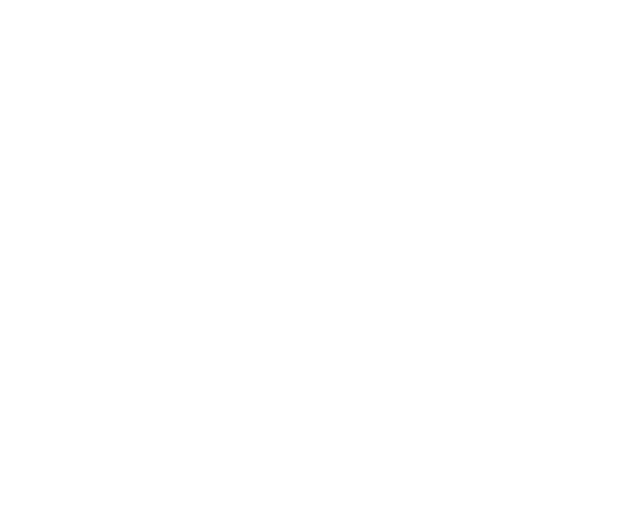
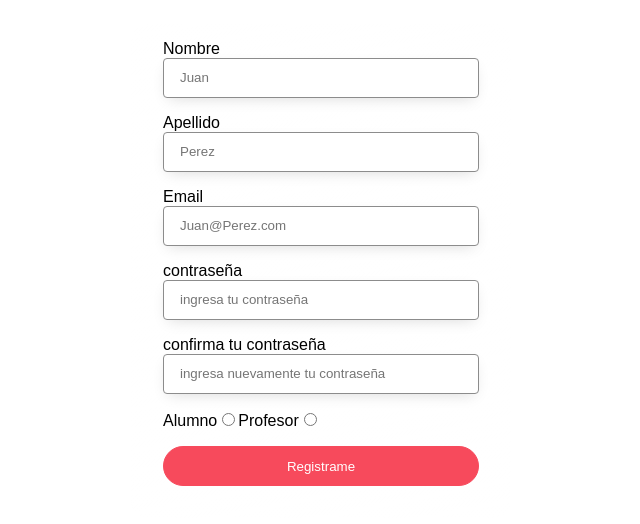
Before and after one commit to dbriceno10/sh_learning-app, a React (Create React App) app in the folder frontend/: page /login in a window 1280 px wide. Before the commit this address had no page. Shown: the top 524 px of the page, without its empty margins (319-959 px from the left). Built offline with nearby package versions, Linux system fonts and the light colour scheme.

Commit message:
formulario de registracion

```diff
--- a/frontend/package.json
+++ b/frontend/package.json
@@ -8,8 +8,10 @@
     "@testing-library/react": "^12.1.2",
     "@testing-library/user-event": "^13.5.0",
     "axios": "^0.25.0",
+    "formik": "^2.2.9",
     "react": "^17.0.2",
     "react-dom": "^17.0.2",
+    "react-google-login": "^5.2.2",
     "react-redux": "^7.2.6",
     "react-router-dom": "^6.2.1",
     "react-scripts": "5.0.0",
--- a/frontend/src/App.js
+++ b/frontend/src/App.js
@@ -1,7 +1,7 @@
 import './App.css';
 import {Routes, Route} from 'react-router-dom';
 import Landing from './Components/Landing';
-
+import FormRegister from './Components/Register';
 
 
 function App() {
@@ -15,6 +15,8 @@ function App() {
   return (
     <Routes>
        <Route exact path = '/' element = {<Landing/>}/>
+       <Route exact path = '/login' element = {<FormRegister/>}/>
+
     </Routes>
   )
 }
--- /dev/null
+++ b/frontend/src/Components/Register.css
@@ -0,0 +1,63 @@
+:root {
+  --primary: #F74A5C;
+  --black: #3E3E3E;
+  --gray: #8C8C8C;
+  --white: #FFFFFF;
+  --blue: #4285EB;
+}
+
+.contenedor{
+    display: flex;
+    flex-direction: column;
+    align-items: center;
+    justify-content: center;
+}
+
+input[type="text"],
+input[type="email"],
+input[type="password"] {
+  width: 100%;
+  height: 40px;
+  line-height: 40px;
+  border: 1px solid var(--gray);
+  border-radius: 0.25rem;
+  padding: 0 1rem;
+  margin-bottom: 1rem;
+  box-shadow: 0px 5px 15px -5px rgb(0 0 0 / 15%);
+  transition: all .2s ease-in-out;
+  outline: none;
+}
+
+.btn {
+  height: 40px;
+  width: 100%;
+  border: 1px solid var(--gray);
+  color: var(--black);
+  margin: 1rem 0;
+  padding: 0 1rem;
+  border-radius: 20px;
+  transition: all .2s ease-in-out;
+  display: flex;
+  align-items: center;
+  justify-content: center;
+}
+
+.btn.btn-primary{
+  background: var(--primary);
+  color: var(--white);
+  border-color: var(--primary);
+}
+.login-wrapper {
+  margin: 1rem 0;
+  padding: 1rem 2rem;
+  background: linear-gradient(130deg, rgb(255 255 255 / 75%), transparent);
+  border-radius: 1rem;
+  backdrop-filter: blur(12px);
+  max-width: 380px;
+}
+.error{
+  color: var( --blue);
+  border-color: var(--primary);
+
+
+}
--- /dev/null
+++ b/frontend/src/Components/Register.js
@@ -0,0 +1,147 @@
+import React  from 'react';
+import {Formik} from 'formik'
+import './Register.css'
+
+
+const FormRegister = ()=>{
+
+    return(
+    <>
+    <div className='contenedor'>
+        <Formik
+        initialValues={{
+            name:"",
+            lastname:"",
+            email:"",
+            password:"",
+            passwordconfirmado:""
+        }}
+        validate={(valores)=>{
+            let errores={}
+            if(!valores.name){
+                errores.name="ingrese un nombre"
+            }else if(! /^[a-zA-ZÀ-ÿ\s]{1,40}$/.test(valores.name)){
+                errores.name="el nombre solo puede contener espacios y letras"
+            }
+            if(!valores.lastname){
+                errores.lastname="ingrese un apellido"
+            }else if(! /^[a-zA-ZÀ-ÿ\s]{1,40}$/.test(valores.lastname)){
+                errores.lastname="el nombre solo puede contener espacios y letras"
+            }
+            if(valores.passwordconfirmado!== valores.password){
+                errores.passwordconfirmado="la contraseña no coincide con la ingresada anteriormente"
+            }
+            if(!valores.password){
+                errores.password="ingrese una contraseña"
+            }
+            return errores;
+        }}
+
+        onSubmit={(valores,{resetForm}) =>{
+            resetForm();
+            alert("felicitaciones haz sido registrado ")
+
+            //enviar datos
+            console.log(valores)//estan todos los datos en un objeto
+        }}
+        >
+            {({values, handleSubmit,handleChange, handleBlur, errors, touched})=>(
+                <form className='login-wrapper' onSubmit={handleSubmit} >
+
+                <div>
+                    <label name='name' >Nombre</label>
+                    <input
+                    type= 'text'
+                    name='name'
+                    placeholder='Juan'
+                    value={values.name}
+                    onChange={handleChange}
+                    onBlur={handleBlur}>
+                    </input>
+                {touched.name && errors.name &&<div className='error'>{errors.name}</div> }
+                </div>
+                <div>
+                    <label name='lastname' >Apellido</label>
+                    <input
+                    type= 'text'
+                    name='lastname'
+                    placeholder='Perez'
+                    value={values.lastname}
+                    onChange={handleChange}
+                    onBlur={handleBlur}>
+                    </input>
+                {touched.lastname && errors.lastname && <div className='error'>{errors.lastname}</div> }
+
+                </div>
+                <div >
+                    <label name='email' >Email</label>
+                    <input
+                    type= 'email'
+                    name='email'
+                    placeholder='Juan@Perez.com'
+                    value={values.email}
+                    onChange={handleChange}
+                    onBlur={handleBlur}></input>
+                </div>
+                <div >
+                    <label name='password' >contraseña</label>
+                    <input
+                    type= 'password'
+                    name='password'
+                    placeholder='ingresa tu contraseña'
+                    value={values.password}
+                    onChange={handleChange}
+                    onBlur={handleBlur}>
+                    </input>
+                {touched.password && errors.password && <div className='error'>{errors.password}</div> }
+
+                </div>
+                <div >
+                    <label name='passwordconfirmado' >confirma tu contraseña</label>
+                    <input
+                    type= 'password'
+                    name='passwordconfirmado'
+                    placeholder='ingresa nuevamente tu contraseña'
+                    value={values.passwordconfirmado}
+                    onChange={handleChange}
+                    onBlur={handleBlur}>
+                    </input>
+                {touched.passwordconfirmado && errors.passwordconfirmado &&<div className='error'>{errors.passwordconfirmado}</div> }
+
+                </div>
+                <div >
+                    <label name='alumno' >Alumno</label>
+                    <input
+                    type= 'radio'
+                    name='rol'
+                    value="alumno"
+                    onChange={handleChange}
+                    >
+                    </input>
+                    <label name='profesor' >Profesor</label>
+                    <input
+                    type= 'radio'
+                    name='rol'
+                    value="profesor"
+                    onChange={handleChange}
+                    >
+                    </input>
+
+
+                </div>
+                <button type='submit' className="btn btn-primary">Registrame</button>
+            </form>
+
+
+            )}
+
+
+        </Formik>
+
+    </div>
+
+    </>
+
+    )
+}
+export default FormRegister
```
